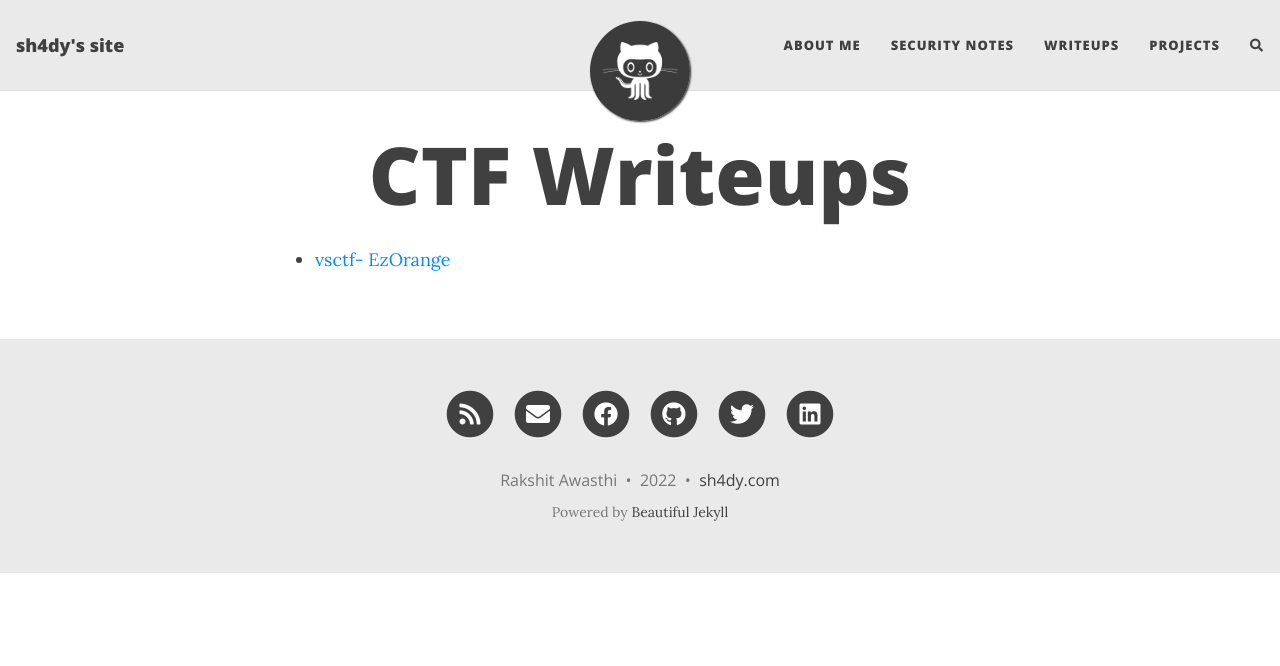
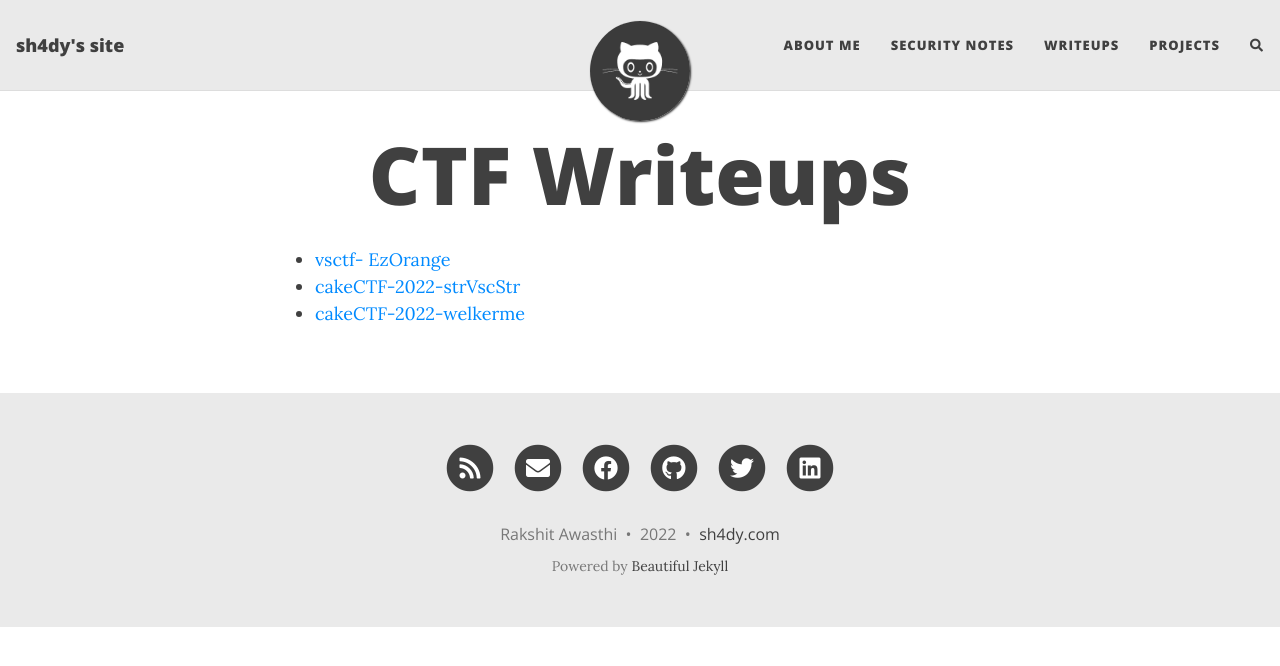
Before and after one commit to 0xSh4dy/archives_sh4dy.com, a Jekyll site: the page built from writeups.md, in a window 1280 px wide. Shown: the top 666 px of the page. Built offline with Jekyll 4.4.1, drawn with Linux system fonts in a browser that asks for light colours; nearby versions of some CDN libraries; comment, search, counter and statistics services are not loaded.

Commit message:
Update writeups.md

```diff
--- a/writeups.md
+++ b/writeups.md
@@ -4,3 +4,5 @@ title: CTF Writeups
 ---
 
 - [vsctf- EzOrange](/2022-07-10-ezorange)
+- [cakeCTF-2022-strVscStr](/2022-09-05-strVsCstr/)
+- [cakeCTF-2022-welkerme](/2022-09-05-welkerme/)
```
